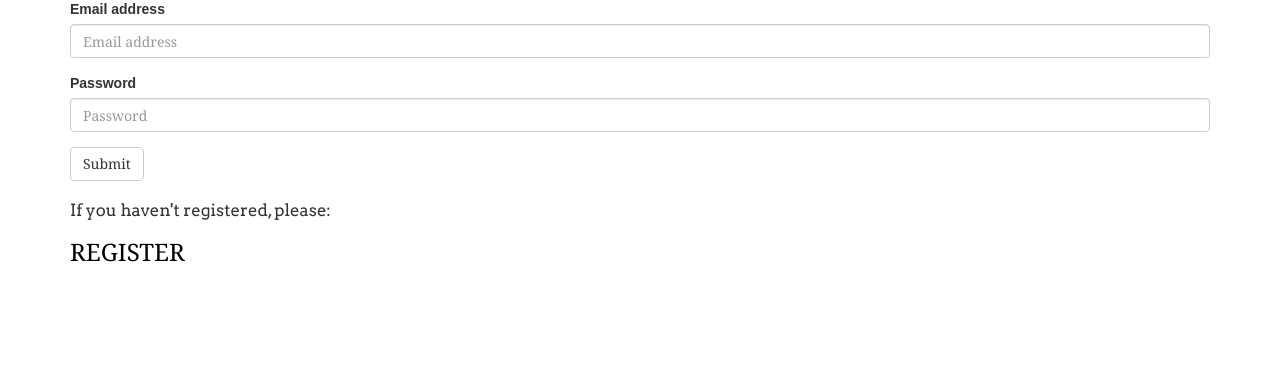
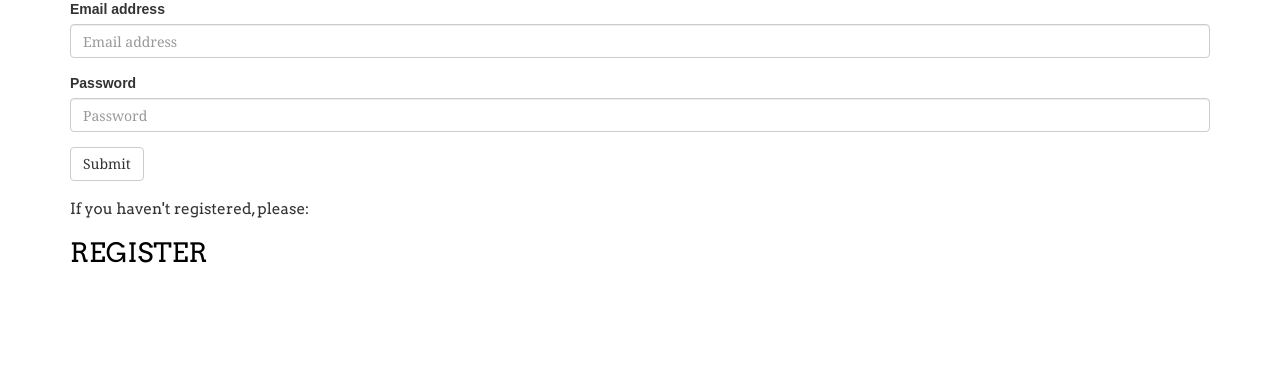
Before and after one commit to j10sanders/WinTheMini, a Flask app: a page that uses crossword/templates/base.html in a window 1280 px wide. Shown: the part 63-455 px from the top of the page. Run offline with Flask 2, Linux system fonts and the light colour scheme; some libraries are stand-ins or nearby versions.

Commit message:
made fonts a bit smaller

```diff
--- a/crossword/templates/base.html
+++ b/crossword/templates/base.html
@@ -67,8 +67,13 @@ h1{
 }
 h2{
   font-family: 'Arvo', serif;
-  font-size: 1.2em;
+  font-size: 1.1em;
 }
+h3{
+  font-family: 'Arvo', serif;
+  font-size: 1.9em;
+}
+
 
 a {
   color: #000000 ;
--- a/crossword/templates/macros.html
+++ b/crossword/templates/macros.html
@@ -12,7 +12,7 @@
         </ul>
     </div>
     <div class="col-md-10 text-left">
-        <h1>
+        <h3>
          <a href="{{ url_for( 'get_entry', id = entry.id)}}">
          {% if entry.title < 60 %}
          {{entry.title}}
@@ -24,7 +24,7 @@
          {{ entry.title // 60 }}:{{ entry.title %60 }}
          {% endif %}
          </a>
-        </h1>
+        </h3>
         <p>
         {{ entry.content | markdown }}
         </p>
```
